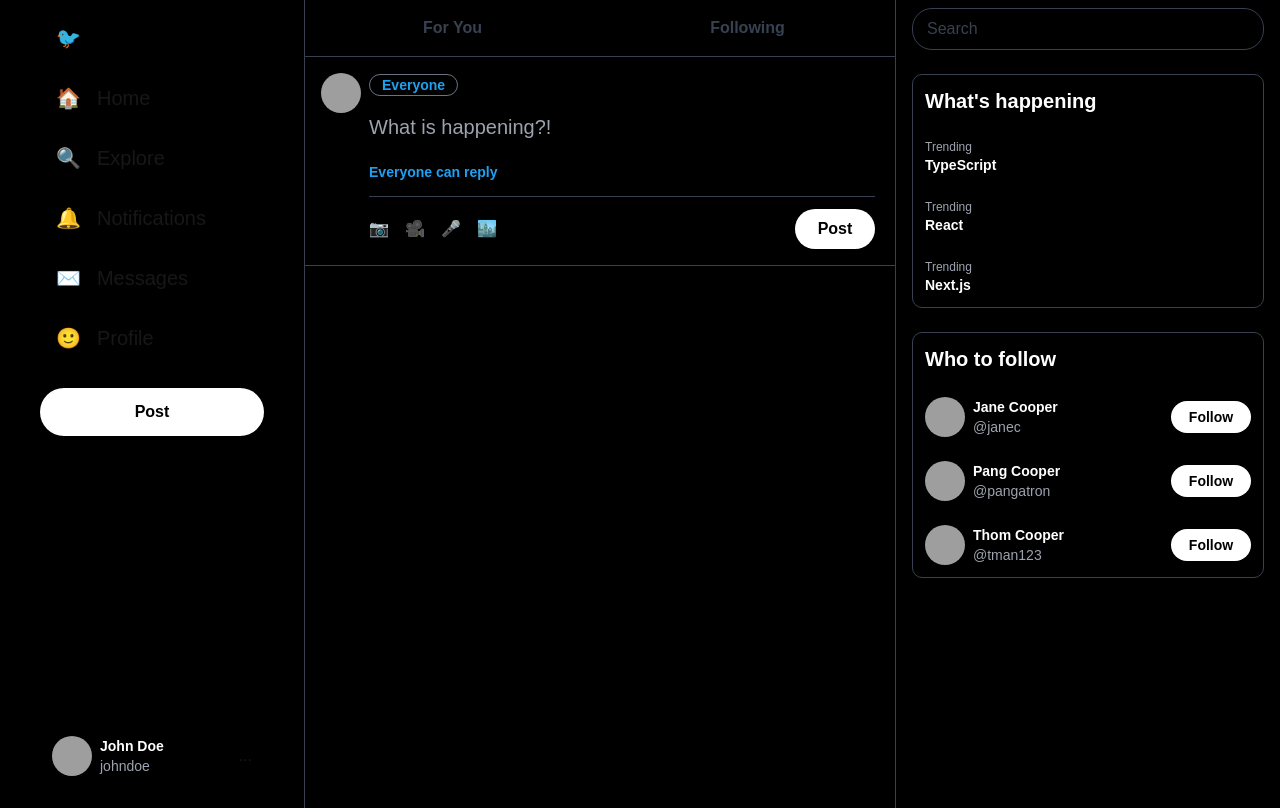
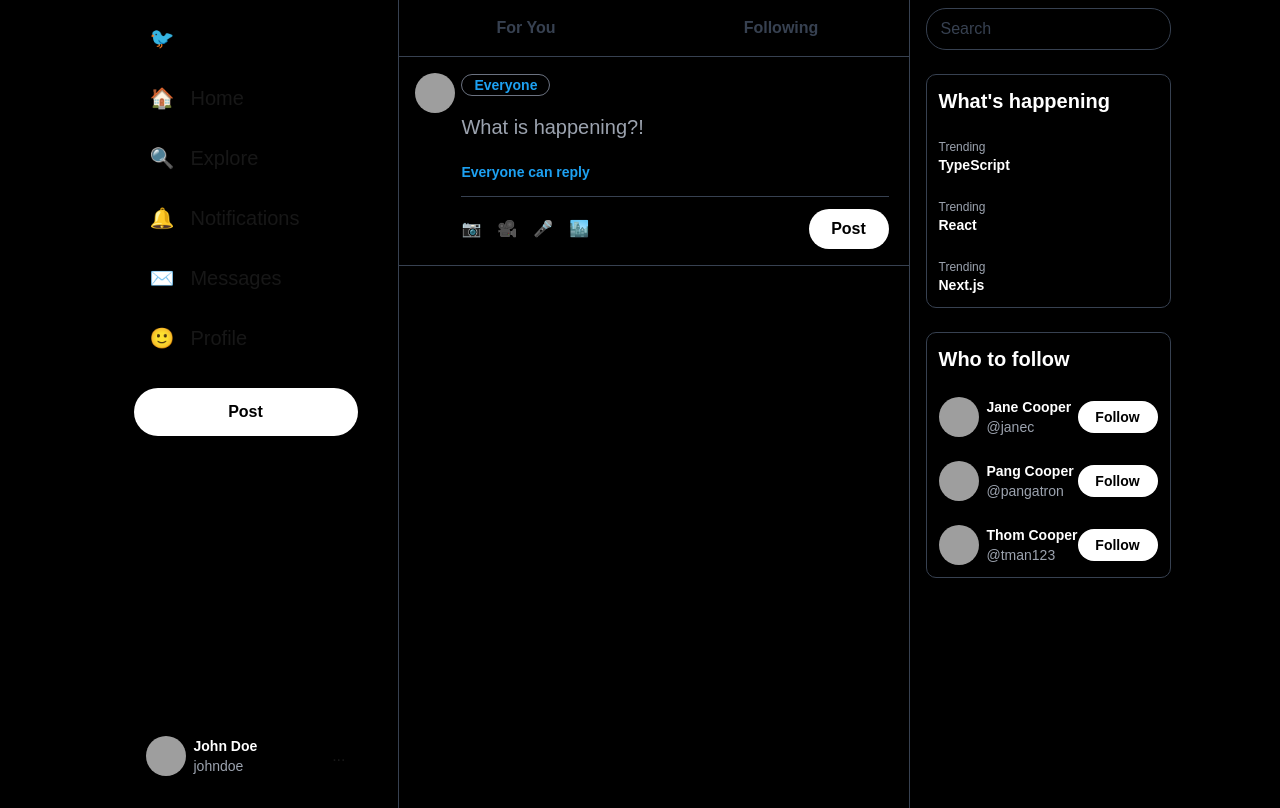
Before and after one commit to anthonypang/bird-app, a Next.js app: page / in a window 1280 px wide. Built offline with nearby package versions, Linux system fonts and the light colour scheme; grey boxes are pictures that could not be loaded.

Commit message:
add classes to both sidebars

```diff
--- a/src/app/globals.css
+++ b/src/app/globals.css
@@ -21,6 +21,12 @@ body {
   color: var(--foreground);
   background: var(--background);
   font-family: Arial, Helvetica, sans-serif;
+}
+
+/* Sidebars */
+.NavigationSidebar,
+.ExploreSidebar {
+  height: 100%;
 }
 
 textarea {
--- a/src/app/layout.tsx
+++ b/src/app/layout.tsx
@@ -30,13 +30,16 @@ export default function RootLayout({
         className={`${geistSans.variable} ${geistMono.variable} antialiased flex`}
       >
         <div className="container mx-auto">
-          {" "}
           <div className="flex justify-center">
-            <NavigationSidebar />
-            <div className="flex justify-center border-r border-l max-w-2xl w-full border-outlineColor">
+            <div className="NavigationSidebar">
+              <NavigationSidebar />
+            </div>
+            <div className="flex justify-center border-r border-l max-w-lg 2xl:max-w-2xl w-full border-outlineColor">
               {children}
             </div>
-            <ExploreSidebar />
+            <div className="ExploreSidebar">
+              <ExploreSidebar />
+            </div>
           </div>
         </div>
       </body>
```
